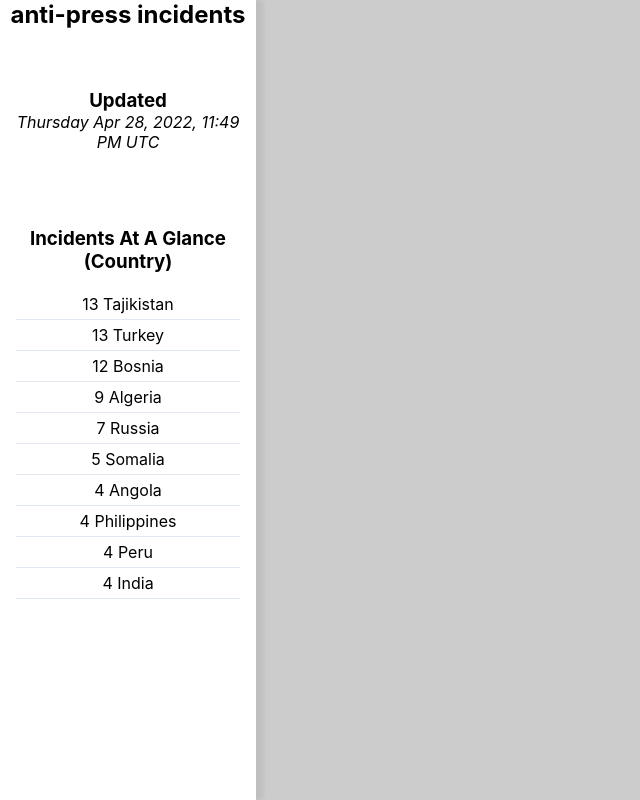
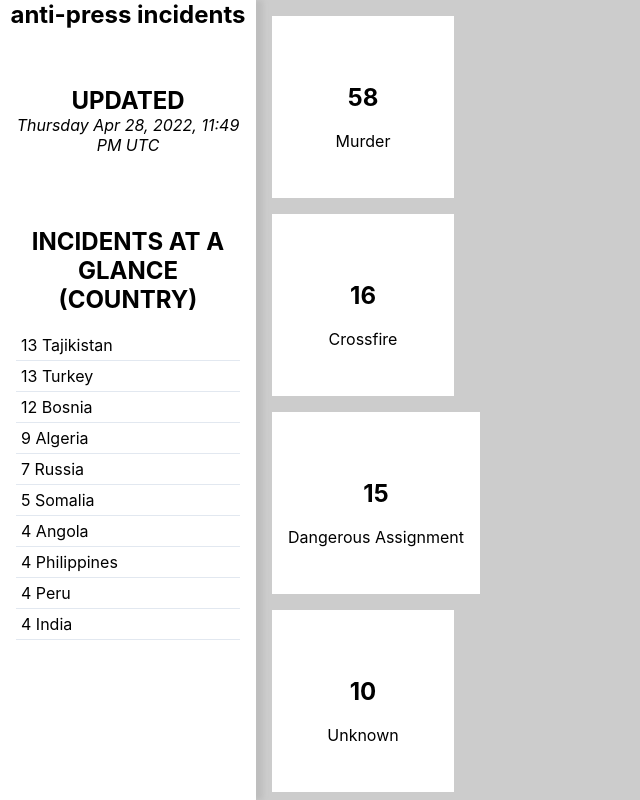
Before and after one commit to nicktahani/journalist-incidents, a React (Create React App) app: page / in a window 1280 px wide. Shown: the top 800 px of the page, without its empty margins (0-640 px from the left). Built offline with nearby package versions, Linux system fonts and the light colour scheme.

Commit message:
render statistic cards

```diff
--- a/src/components/Card.js
+++ b/src/components/Card.js
@@ -4,7 +4,7 @@ import '../css/Card.css'
 export default function Card({ title, children }) {
   return (
     <div className='card'>
-        {title ? <h3>{title}</h3> : ''}
+        {title ? <h2 className='card-title'>{title}</h2> : ''}
         {children}
     </div>
   )
--- a/src/components/FetchIncidentsData.js
+++ b/src/components/FetchIncidentsData.js
@@ -1,7 +1,7 @@
 import React, { useState, useEffect } from 'react';
 import { json } from 'd3-fetch'
 import Card from './Card';
-import { deserializer } from '../util/incidents';
+import { deserializer, getCounts } from '../util/incidents';
 import Pane from './Pane';
 import Table from './Table';
 
@@ -25,14 +25,14 @@ export function FetchIncidentsData() {
       })
   }, [])
 
-  console.log(rawData)
+  // console.log(rawData)
 
   if (isFetching) {
     return <div>Loading...</div>
   }
 
   return (
-    <>
+    <div className='wrapper' style={{display: 'flex'}}>
       <Pane title='anti-press incidents'>
         <Card title='updated'>
            <i>{rawData.updatedAt}</i>
@@ -41,18 +41,18 @@ export function FetchIncidentsData() {
           <Table data={rawData.incidents} />
         </Card>
       </Pane>
-      {/* <Card title={rawData.incidents.length}>
-        total incidents
-      </Card>
-      {rawData.incidents.map(d =>
-        <Card>
-          <span>{d.name}</span>
-          <ul>
-            <li>{d.country}</li>
-            <li>{d.title}</li>
-          </ul>
-        </Card>
-      )} */}
-    </>
+      <div className='main-dash'>
+        {/* <Card title={rawData.incidents.length}>
+          total incidents
+        </Card> */}
+        {console.log('h', getCounts(rawData.incidents, 'typeOfDeath'))
+        }
+        {getCounts(rawData.incidents, 'typeOfDeath').map(d =>
+          <Card title={d.count}>
+            {d.prop}
+          </Card>
+        )}
+      </div>
+    </div>
   )
 }
--- a/src/components/Table.js
+++ b/src/components/Table.js
@@ -1,14 +1,21 @@
 import React from 'react';
 import '../css/Table.css'
-import { getCountryCounts } from '../util/incidents';
+import { getCounts } from '../util/incidents';
 
 export default function Table({ data }) {
-  const countryCounts = getCountryCounts(data).slice(0, 10)
+
+  const counts = getCounts(data, 'country').slice(0, 10)
+
+  // console.log(getCounts(data, 'status'))
+  // console.log(counts)
+
+
+
 
   return (
     <ul className='list'>
-      {countryCounts.map(d =>
-        <li className='list-item'>{`${d.count} ${d.country}`}</li>
+      {counts.map(d =>
+        <li className='list-item'>{`${d.count} ${d.prop}`}</li>
       )}
     </ul>
   )
--- a/src/css/Pane.css
+++ b/src/css/Pane.css
@@ -13,3 +13,7 @@
 .pane > div {
   margin: auto;
 }
+
+ul.list > li {
+  text-align: left;
+}
--- a/src/util/incidents.js
+++ b/src/util/incidents.js
@@ -23,16 +23,16 @@ export function deserializer(rows) {
   }
 }
 
-export function getCountryCounts(data) {
+export function getCounts(data, prop) {
   let result = {}
   for (let row of data) {
-    if (!result[row.country]) {
-      result[row.country] = 0
+    if (!result[row[prop]]) {
+      result[row[prop]] = 0
     }
-    result[row.country]++
+    result[row[prop]]++
   }
   return Object.keys(result)
-    .map(country => ({country, count: result[country]}))
+    .map(prop => ({prop, count: result[prop]}))
     .sort((a, b) => b.count - a.count)
     // .slice(0, 10)
 }
```
